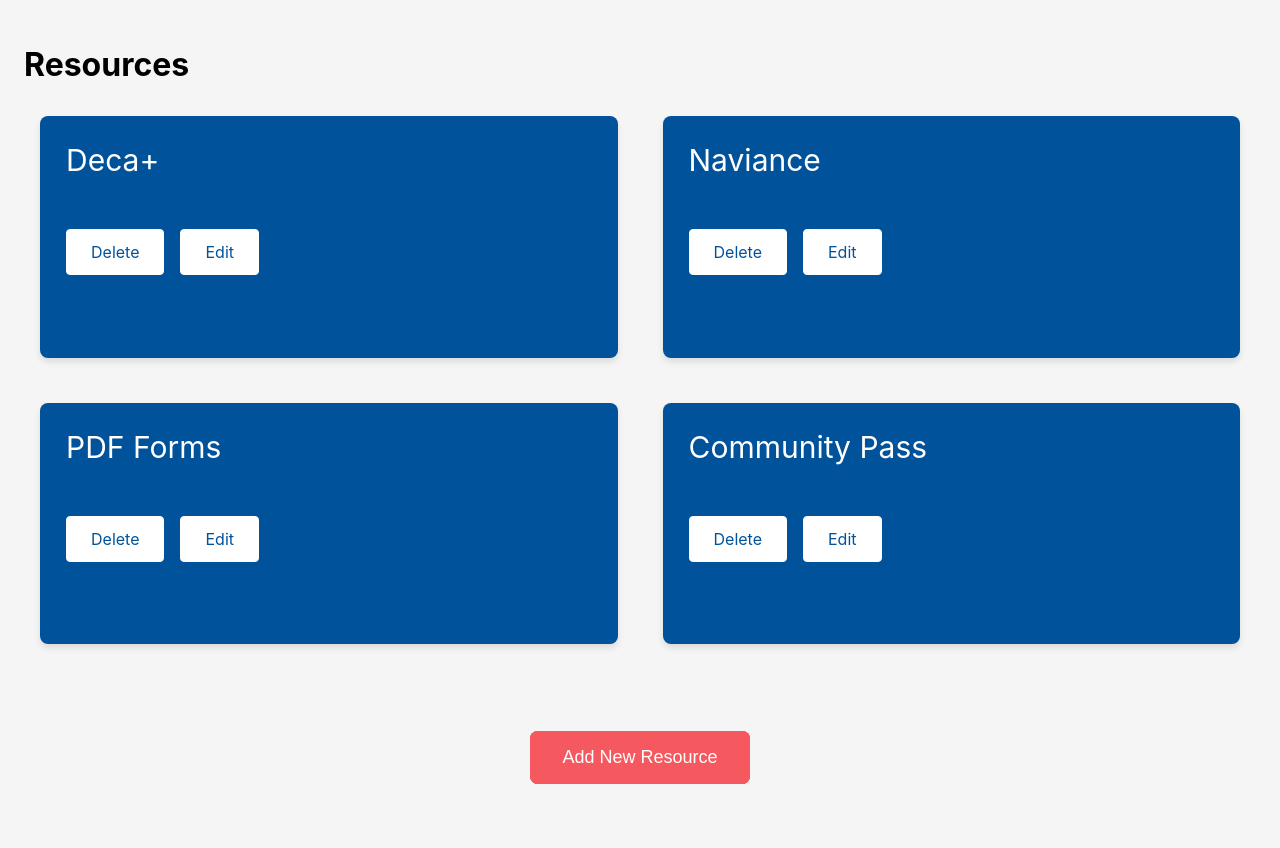
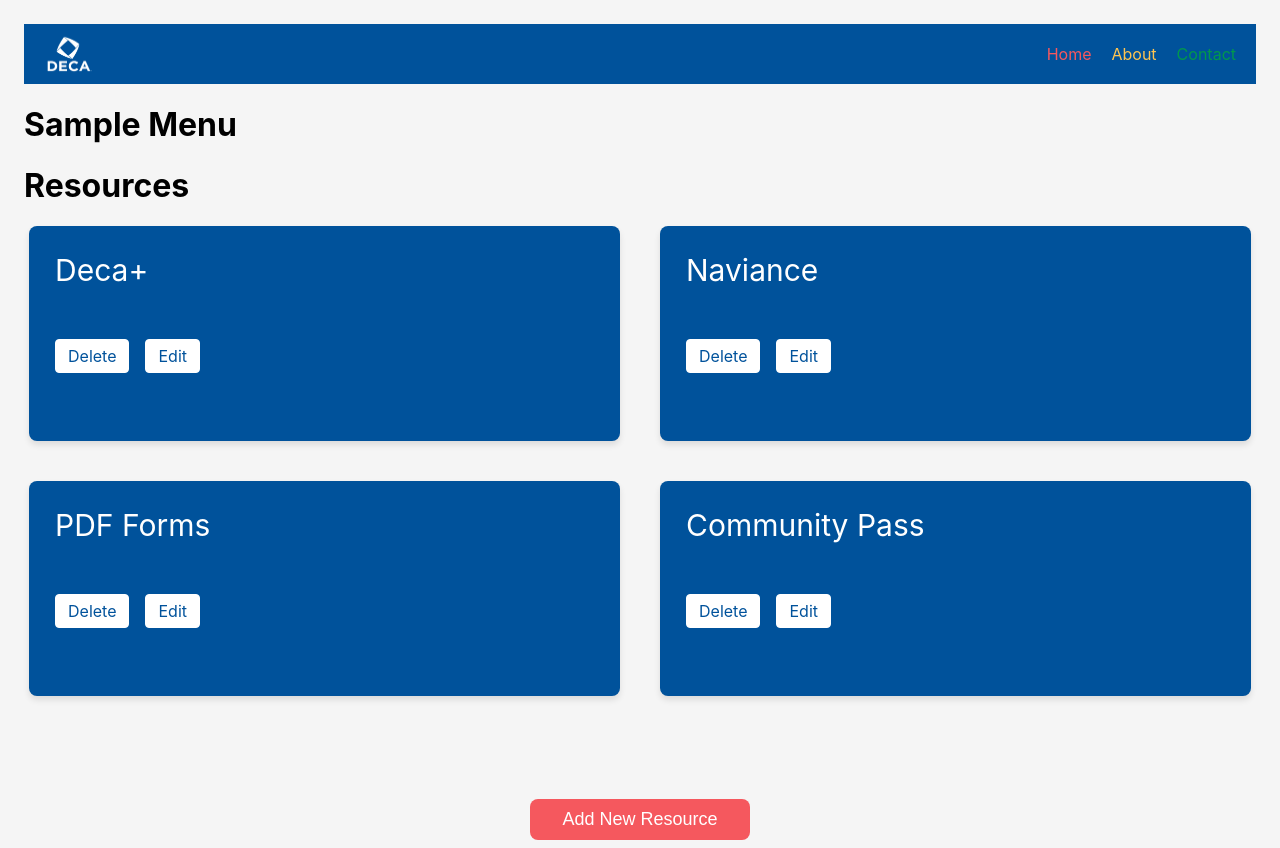
Before and after one commit to ishaaty/rapidPrototype, a React (Create React App) app in the folder rp-project/: page /resources in a window 1280 px wide. Built offline with nearby package versions, Linux system fonts and the light colour scheme.

Commit message:
resources page with admin participant views

```diff
--- a/rp-project/src/components/Resources/Resources.css
+++ b/rp-project/src/components/Resources/Resources.css
@@ -1,9 +1,9 @@
 .resources-container {
   display: grid;
   grid-template-columns: repeat(2, 1fr); /* Two boxes per row */
-  gap: 45px; /* Spacing between boxes */
-  padding: 16px;
-  height: 70vh;
+  gap: 40px; /* Spacing between boxes */
+  padding: 5px;
+  height: 60vh;
   box-sizing: border-box;
 }
 
@@ -34,7 +34,7 @@
   background-color: white;
   color: #00529B;
   text-decoration: none;
-  padding: 12px 24px;
+  padding: 6px 12px;
   border: 1px solid white;
   border-radius: 4px;
   font-size: 16px;
@@ -51,7 +51,7 @@
   justify-content: center;
   align-items: center;
   position: absolute;
-  bottom: 16px; /* Position button at the bottom */
+  bottom: -5vh; /* Position button at the bottom */
   left: 0;
   right: 0;
 }
@@ -60,7 +60,7 @@
   background-color: #F5585E;
   color: white;
   text-decoration: none;
-  padding: 16px 32px;
+  padding: 10px 32px;
   border: none;
   border-radius: 8px;
   font-size: 18px;
--- a/rp-project/src/components/Resources/Resources.js
+++ b/rp-project/src/components/Resources/Resources.js
@@ -1,9 +1,11 @@
-import './Resources.css'
-const Resource = ({ text, link1, link2 }) => {
+import './Resources.css';
+
+// Single Resource Component
+const Resource = ({ text, link1, link2, userRole }) => {
   return (
-        <>
     <div className="resource-box">
       <p className="resource-text">{text}</p>
+      {userRole === 'admin' && (
         <div className="resource-buttons">
           <a href={link1} target="_blank" rel="noopener noreferrer" className="resource-button">
             Delete
@@ -12,17 +14,15 @@
             Edit
           </a>
         </div>
+      )}
     </div>
-        <div className="center-button-container">
-            <button className="center-button">Add New Resource</button>
-        </div>
-        </>
   );
 };
 
 // Resources List Component
-const Resources =({ resources }) => {
+const Resources = ({ resources, userRole }) => {
   return (
+    <>
       <div className="resources-container">
         {resources.map((resource, index) => (
           <Resource
@@ -30,9 +30,17 @@
             text={resource.text}
             link1={resource.link1}
             link2={resource.link2}
+            userRole={userRole}
           />
         ))}
       </div>
+      {userRole === 'admin' && (
+        <div className="center-button-container">
+          <button className="center-button">Add New Resource</button>
+        </div>
+      )}
+    </>
   );
 };
+
 export default Resources;
--- a/rp-project/src/pages/Resources/Resources.js
+++ b/rp-project/src/pages/Resources/Resources.js
@@ -1,45 +1,39 @@
 import './Resources.css';
-import Header from '../../components/Header/Header'
-import Menu from '../../components/Menu/Menu'
-import Resources from '../../components/Resources/Resources'
+import Header from '../../components/Header/Header';
+import Menu from '../../components/Menu/Menu';
+import Resources from '../../components/Resources/Resources';
 
-
-const ResourcesPage = (userRole) => {
+const ResourcesPage = () => {
+  const userRole = 'admin'; // FOR TESTING MAKE IT 'admin' TO TEST ADMIN OR ANYTHING ELSE TO TEST PARTICIPANT
   const resourcesData = [
     {
-        text: "Deca+",
-        link1: "https://example.com/link1",
-        link1Label: "Delete",
-        link2: "https://example.com/link2",
-        link2Label: "Edit",
+      text: 'Deca+',
+      link1: 'https://example.com/link1',
+      link2: 'https://example.com/link2',
     },
     {
-        text: "Naviance",
-        link1: "https://example.com/link3",
-        link1Label: "Delete",
-        link2: "https://example.com/link4",
-        link2Label: "Edit",
+      text: 'Naviance',
+      link1: 'https://example.com/link3',
+      link2: 'https://example.com/link4',
     },
     {
-        text: "PDF Forms",
-        link1: "https://example.com/link3",
-        link1Label: "Delete",
-        link2: "https://example.com/link4",
-        link2Label: "Edit",
+      text: 'PDF Forms',
+      link1: 'https://example.com/link5',
+      link2: 'https://example.com/link6',
     },
     {
-        text: "Community Pass",
-        link1: "https://example.com/link3",
-        link1Label: "Delete",
-        link2: "https://example.com/link4",
-        link2Label: "Edit",
+      text: 'Community Pass',
+      link1: 'https://example.com/link7',
+      link2: 'https://example.com/link8',
     },
   ];
 
   return (
     <div className="resources-page">
+      <Header />
+      <Menu />
       <h1>Resources</h1>
-        <Resources resources={resourcesData} />
+      <Resources resources={resourcesData} userRole={userRole} />
     </div>
   );
 };
```
Lines whose indentation alone changed are shown as unchanged.
